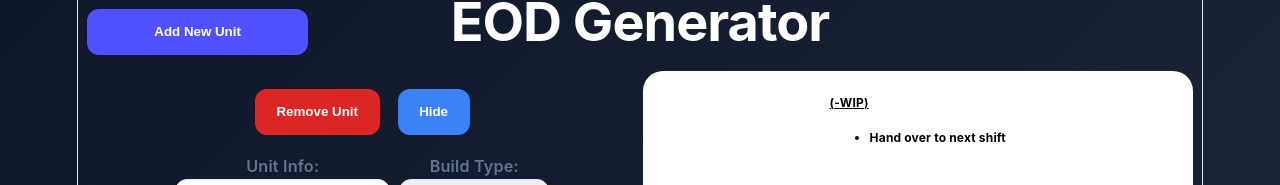
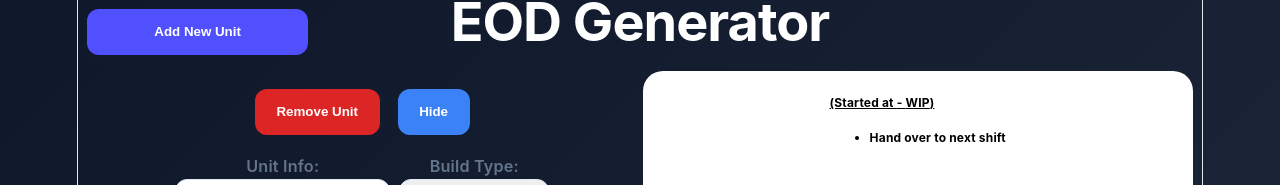
Before and after one commit to xzovyAtWork/EOD_generator, a React (Vite) app: page / in a window 1280 px wide. Both pictures are taken after a click on the button "Add New Unit". Shown: the top 185 px of the page. Built offline with nearby package versions, Linux system fonts and the light colour scheme.

Commit message:
add started and completed at for unit time

```diff
--- a/src/components/Output.jsx
+++ b/src/components/Output.jsx
@@ -2,9 +2,9 @@ export default function Output ({units}){
     return  <div className='unitOutput' contentEditable="true">
     {units.map(unitInfo =>
       <div key={unitInfo.id}>
-        <b><u>{unitInfo.serialNumber} {unitInfo.buildType} {unitInfo.testType} (
-          {unitInfo.startTime}-{unitInfo.endTime ? unitInfo.endTime : "WIP"}
-          )</u></b>
+        <b><u>
+          {unitInfo.serialNumber} {unitInfo.buildType} {unitInfo.testType} (Started at {unitInfo.startTime}- {unitInfo.endTime ? `Completed at ${unitInfo.endTime}` : "WIP"})
+        </u></b>
         <ul className='unitPoints'>
           {unitInfo.points.map(point => {
             return <li>
```
